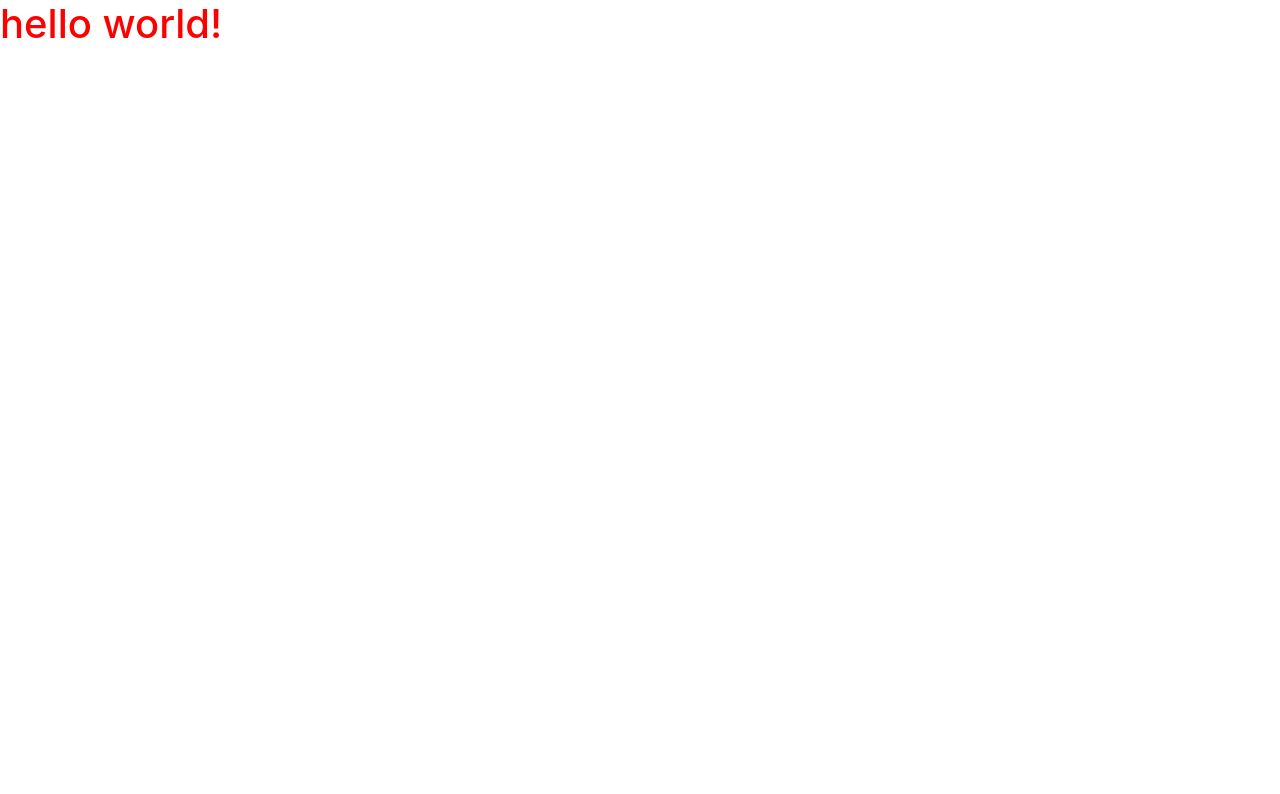
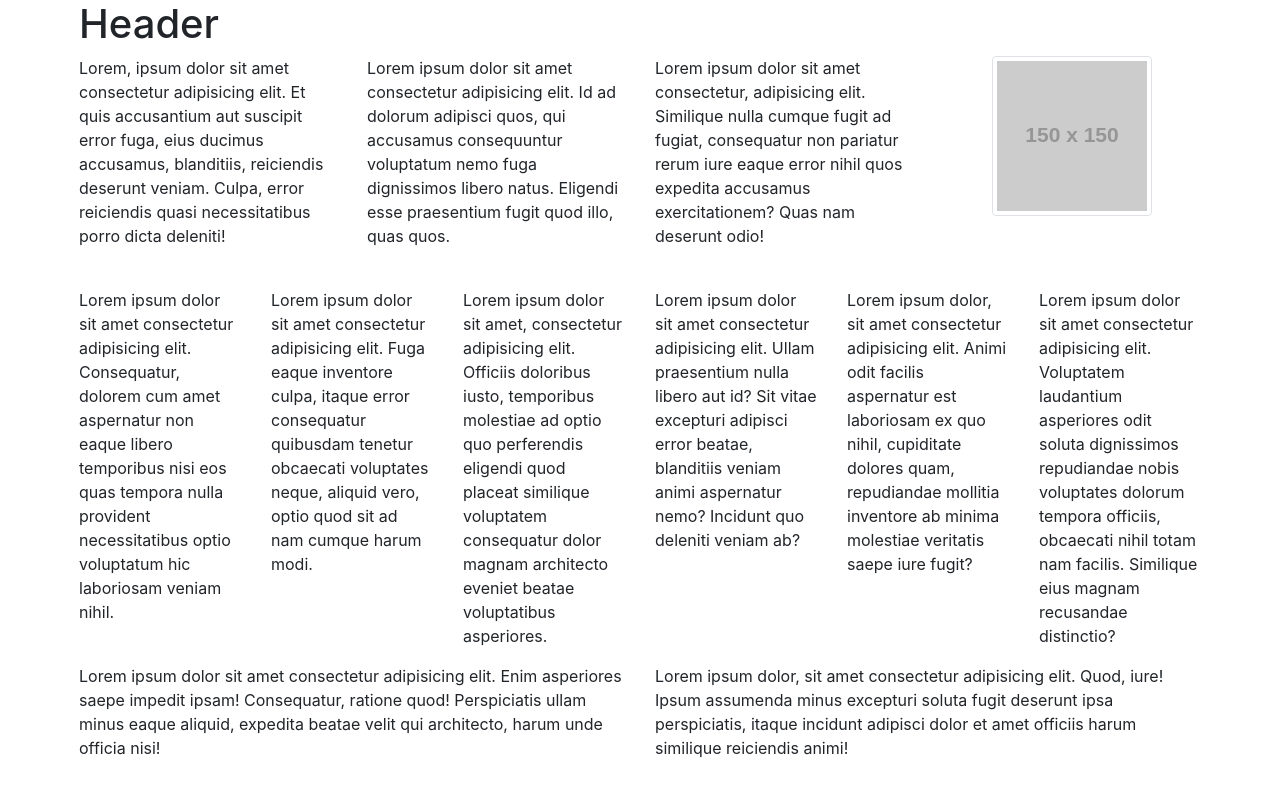
Before and after one commit to noble0423/bootstrapSandbox, a plain HTML site: page textLayout/index.html in a window 1280 px wide. Drawn offline with nearby package versions, Linux system fonts and the light colour scheme; placeholder pictures from the web are drawn by us.

Commit message:
completed textLayout activity by creating a responsive wireframe with multiple breakpoints.

```diff
--- a/textLayout/assets/css/style.css
+++ b/textLayout/assets/css/style.css
@@ -1,3 +1,7 @@
-h1 {
+.red {
     color: red;
 }
+
+.max-width-90 {
+    max-width: 90%;
+}
--- a/textLayout/index.html
+++ b/textLayout/index.html
@@ -12,7 +12,69 @@
     <link rel="stylesheet" href="./assets/css/style.css">
 </head>
 <body>
-    <h1>hello world!</h1>
+    <div class="container-fluid max-width-90">
+        <!-- <div class="row"> -->
+            <h1>Header</h1>
+        <!-- </div> -->
+        <div class="row">
+            <div class="col-12 col-md-3">
+                <p>Lorem, ipsum dolor sit amet consectetur adipisicing elit. Et quis accusantium aut suscipit error fuga, eius ducimus accusamus, blanditiis, reiciendis deserunt veniam. Culpa, error reiciendis quasi necessitatibus porro dicta deleniti!</p>
+            </div>
+
+            <div class="col-12 col-md-3">
+                <p>Lorem ipsum dolor sit amet consectetur adipisicing elit. Id ad dolorum adipisci quos, qui accusamus consequuntur voluptatum nemo fuga dignissimos libero natus. Eligendi esse praesentium fugit quod illo, quas quos.</p>
+            </div>
+
+            <div class="col-12 col-md-3">
+                <p>Lorem ipsum dolor sit amet consectetur, adipisicing elit. Similique nulla cumque fugit ad fugiat, consequatur non pariatur rerum iure eaque error nihil quos expedita accusamus exercitationem? Quas nam deserunt odio!</p>
+            </div>
+
+            <div class="col-12 col-md-3">
+                <div class="text-center">
+                    <img src="http://placehold.it/150x150" alt="img placeholder" class="img-thumbnail">
+                </div>
+            </div>
+
+        </div>
+        <br>
+
+        <div class="row">
+            <div class="col-12 col-sm-6 col-md-4 col-lg-2">
+                <p>Lorem ipsum dolor sit amet consectetur adipisicing elit. Consequatur, dolorem cum amet aspernatur non eaque libero temporibus nisi eos quas tempora nulla provident necessitatibus optio voluptatum hic laboriosam veniam nihil.</p>
+            </div>
+
+            <div class="col-12 col-sm-6 col-md-4 col-lg-2">
+                <p>Lorem ipsum dolor sit amet consectetur adipisicing elit. Fuga eaque inventore culpa, itaque error consequatur quibusdam tenetur obcaecati voluptates neque, aliquid vero, optio quod sit ad nam cumque harum modi.</p>
+            </div>
+
+            <div class="col-12 col-sm-6 col-md-4 col-lg-2">
+                <p>Lorem ipsum dolor sit amet, consectetur adipisicing elit. Officiis doloribus iusto, temporibus molestiae ad optio quo perferendis eligendi quod placeat similique voluptatem consequatur dolor magnam architecto eveniet beatae voluptatibus asperiores.</p>
+            </div>
+
+            <div class="col-12 col-sm-6 col-md-4 col-lg-2">
+                <p>Lorem ipsum dolor sit amet consectetur adipisicing elit. Ullam praesentium nulla libero aut id? Sit vitae excepturi adipisci error beatae, blanditiis veniam animi aspernatur nemo? Incidunt quo deleniti veniam ab?</p>
+            </div>
+
+            <div class="col-12 col-sm-6 col-md-4 col-lg-2">
+                <p>Lorem ipsum dolor, sit amet consectetur adipisicing elit. Animi odit facilis aspernatur est laboriosam ex quo nihil, cupiditate dolores quam, repudiandae mollitia inventore ab minima molestiae veritatis saepe iure fugit?</p>
+            </div>
+
+            <div class="col-12 col-sm-6 col-md-4 col-lg-2">
+                <p>Lorem ipsum dolor sit amet consectetur adipisicing elit. Voluptatem laudantium asperiores odit soluta dignissimos repudiandae nobis voluptates dolorum tempora officiis, obcaecati nihil totam nam facilis. Similique eius magnam recusandae distinctio?</p>
+            </div>
+        </div>
+
+        <div class="row">
+            <div class="col-12 col-md-6">
+                <p>Lorem ipsum dolor sit amet consectetur adipisicing elit. Enim asperiores saepe impedit ipsam! Consequatur, ratione quod! Perspiciatis ullam minus eaque aliquid, expedita beatae velit qui architecto, harum unde officia nisi!</p>
+            </div>
+
+            <div class="col-12 col-md-6">
+                <p>Lorem ipsum dolor, sit amet consectetur adipisicing elit. Quod, iure! Ipsum assumenda minus excepturi soluta fugit deserunt ipsa perspiciatis, itaque incidunt adipisci dolor et amet officiis harum similique reiciendis animi!</p>
+            </div>
+
+        </div>
+    </div>
 
 </body>
 </html>
```
